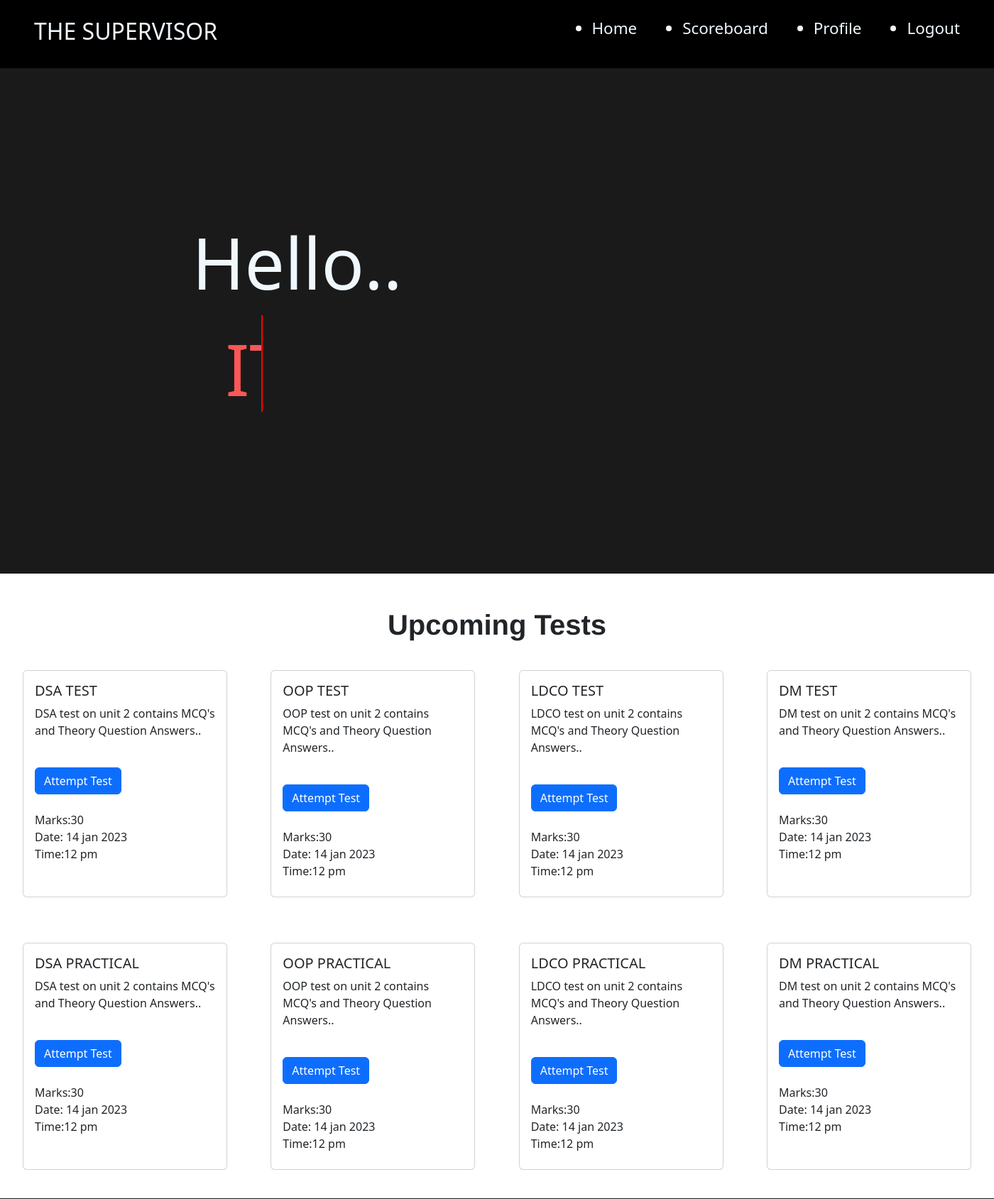
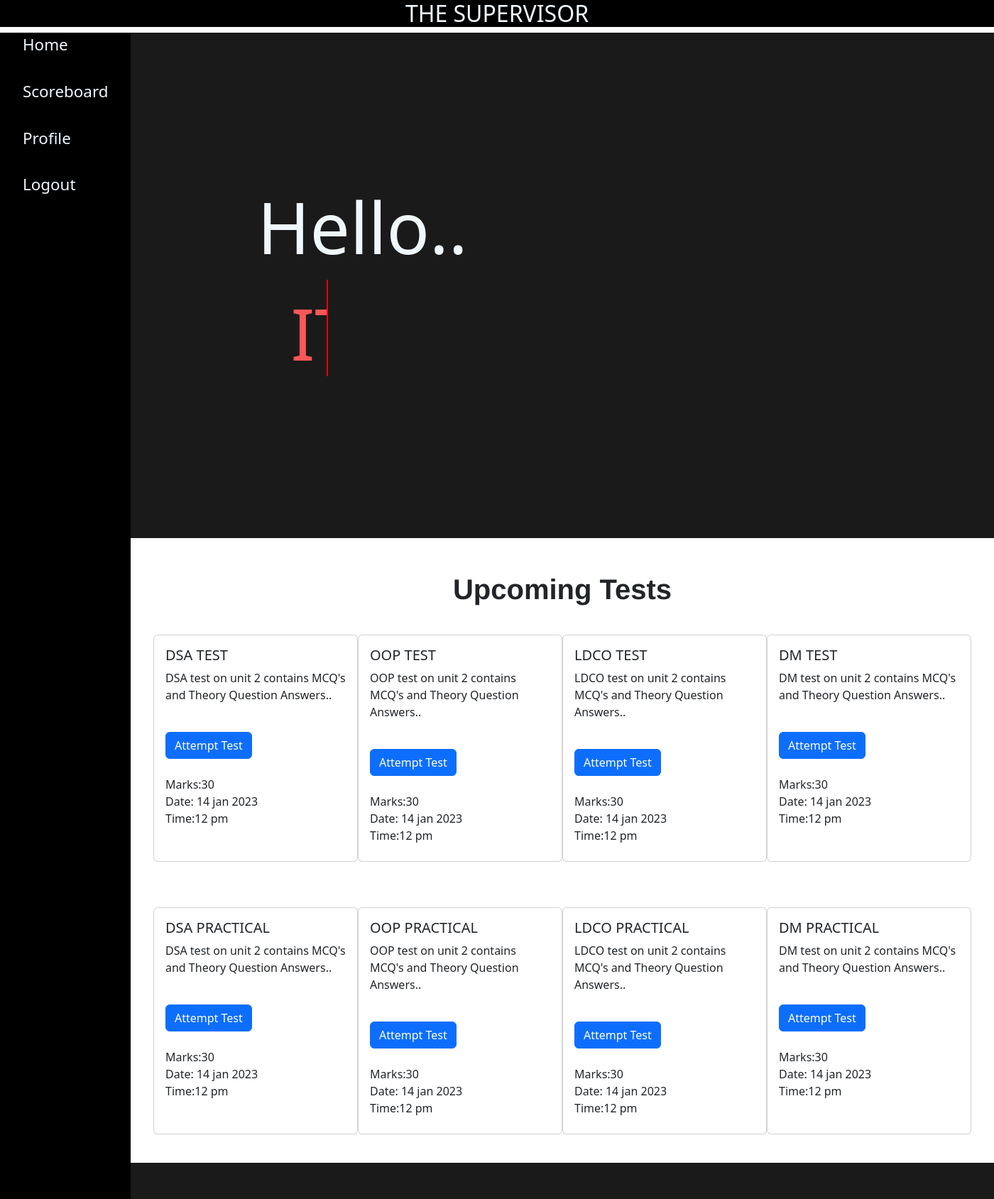
Before and after one commit to atharvaKhewalkar/Thesupervisor, a Flask app: page /home in a window 1400 px wide. Shown: the top 1689 px of the page at 71% size. Run offline with Flask 3, Linux system fonts and the light colour scheme; some libraries are stand-ins or nearby versions.

Commit message:
navbar alginment changed

```diff
--- a/static/home.css
+++ b/static/home.css
@@ -1,38 +1,46 @@
 *{
     margin: 0;
 }
-.navbar{
+.head{
+    padding: 0%;
+    margin: 0%;
+    text-align: center;
+    color: aliceblue;
+    background-color: black;
+}
+.main{
+    display: flex;
+    margin-top: 0%
+}
+.Navbar{
 
     display: flex;
-    flex-direction: row;
-    justify-content: space-between;
-    align-items: center;
-    padding-left: 3rem;
-    padding-right: 3rem;
-    box-shadow: 0px 0px 1px 0px rgb(28, 27, 27) ;
-    height: 12vh;
+    flex-direction: column;
     background-color: #000000;
     color: aliceblue;
     text-decoration: none;
+    width: 20%;
+    text-align: left;
+    position: sticky;
 
 
 }
-.navbar ul{
+.Navbar ul{
 
     display: flex;
-    align-items: center;
-    gap: 4rem;
+    flex-direction: column;
+    gap: 2rem;
     font-size: 1.4rem;
 }
 
-.navbar ul li{
-    text-decoration: none;
+.Navbar ul li{
+    list-style: none;
 }
-.navbar ul li a{
+.Navbar ul li a{
     text-decoration: none;
     color: aliceblue;
 }
-.navbar ul li :hover{
+.Navbar ul li :hover{
     cursor: pointer;
 }
 
--- a/templates/index.html
+++ b/templates/index.html
@@ -1,17 +1,22 @@
 <!DOCTYPE html>
 <html lang="en">
+
 <head>
   <meta charset="UTF-8">
   <meta name="viewport" content="width=device-width, initial-scale=1.0">
   <title>Document</title>
 
 </head>
+
 <body>
-    <link href="https://cdn.jsdelivr.net/npm/bootstrap@5.3.2/dist/css/bootstrap.min.css" rel="stylesheet" integrity="sha384-T3c6CoIi6uLrA9TneNEoa7RxnatzjcDSCmG1MXxSR1GAsXEV/Dwwykc2MPK8M2HN" crossorigin="anonymous">
+  <link href="https://cdn.jsdelivr.net/npm/bootstrap@5.3.2/dist/css/bootstrap.min.css" rel="stylesheet"
+    integrity="sha384-T3c6CoIi6uLrA9TneNEoa7RxnatzjcDSCmG1MXxSR1GAsXEV/Dwwykc2MPK8M2HN" crossorigin="anonymous">
   <link rel="stylesheet" href="/static/home.css">
-    <div class="navbar">
-
+<div class="head">
   <h2>THE SUPERVISOR</h2>
+</div>
+<div class="main">
+  <div class="Navbar">
     <ul>
       <li><a>Home</a></li>
       <li><a href="">Scoreboard</a></li>
@@ -19,6 +24,8 @@
       <li onclick="logout()"><a href="/logout">Logout</a></li>
     </ul>
   </div>
+
+<div class="content">
   <section class="home">
     <div class="wrapper">
       <div class="static-txt">Hello..</div>
@@ -243,10 +250,16 @@
     </div>
 
   </section>
-
+  </div>
+</div>
   <script src="/static/home.js"></script>
 
-    <script src="https://cdn.jsdelivr.net/npm/@popperjs/core@2.11.8/dist/umd/popper.min.js" integrity="sha384-I7E8VVD/ismYTF4hNIPjVp/Zjvgyol6VFvRkX/vR+Vc4jQkC+hVqc2pM8ODewa9r" crossorigin="anonymous"></script>
-    <script src="https://cdn.jsdelivr.net/npm/bootstrap@5.3.2/dist/js/bootstrap.min.js" integrity="sha384-BBtl+eGJRgqQAUMxJ7pMwbEyER4l1g+O15P+16Ep7Q9Q+zqX6gSbd85u4mG4QzX+" crossorigin="anonymous"></script>
+  <script src="https://cdn.jsdelivr.net/npm/@popperjs/core@2.11.8/dist/umd/popper.min.js"
+    integrity="sha384-I7E8VVD/ismYTF4hNIPjVp/Zjvgyol6VFvRkX/vR+Vc4jQkC+hVqc2pM8ODewa9r"
+    crossorigin="anonymous"></script>
+  <script src="https://cdn.jsdelivr.net/npm/bootstrap@5.3.2/dist/js/bootstrap.min.js"
+    integrity="sha384-BBtl+eGJRgqQAUMxJ7pMwbEyER4l1g+O15P+16Ep7Q9Q+zqX6gSbd85u4mG4QzX+"
+    crossorigin="anonymous"></script>
 </body>
+
 </html>
```
Lines whose indentation alone changed are shown as unchanged.
